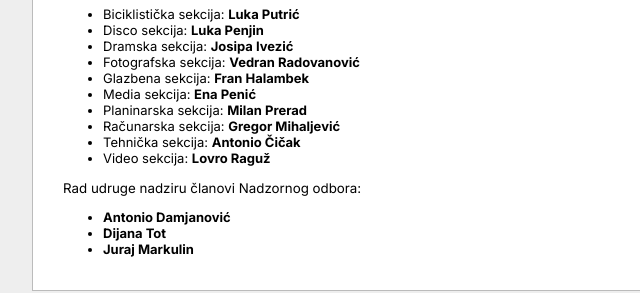
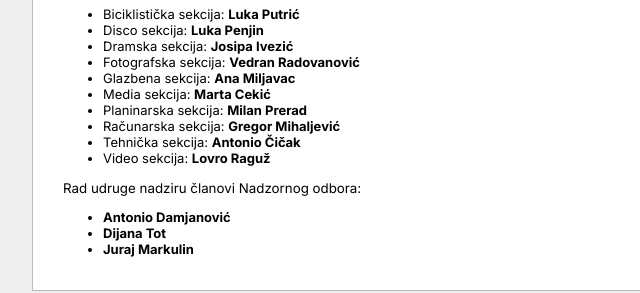
Before and after one commit to KSET/ssfer-website, a website: page index.html in a window 1280 px wide. Shown: the part 411-704 px from the top of the page, 133-773 px from the left. Drawn offline with Linux system fonts and the light colour scheme.

Commit message:
new leaders and documents

```diff
--- a/index.html
+++ b/index.html
@@ -139,14 +139,14 @@
                         </li>
                         <li>
                             Glazbena sekcija:
-                            <a href="mailto:fran.halambek@kset.org"
-                                >Fran Halambek
+                            <a href="mailto:ana.miljavac@kset.org">
+                                Ana Miljavac
                             </a>
                         </li>
                         <li>
                             Media sekcija:
-                            <a href="mailto:ena.penic@kset.org"
-                                >Ena Penić
+                            <a href="mailto:marta.cekic@kset.org">
+                                Marta Cekić
                             </a>
                         </li>
                         <li>
@@ -157,8 +157,8 @@
                         </li>
                         <li>
                             Računarska sekcija:
-                            <a href="mailto:gregor.mihaljevic@kset.org"
-                                >Gregor Mihaljević
+                            <a href="mailto:gregor.mihaljevic@kset.org">
+                                Gregor Mihaljević
                             </a>
                         </li>
                         <li>
```
Also changed, not shown: dokumenti.html (+1 -5 lines).
